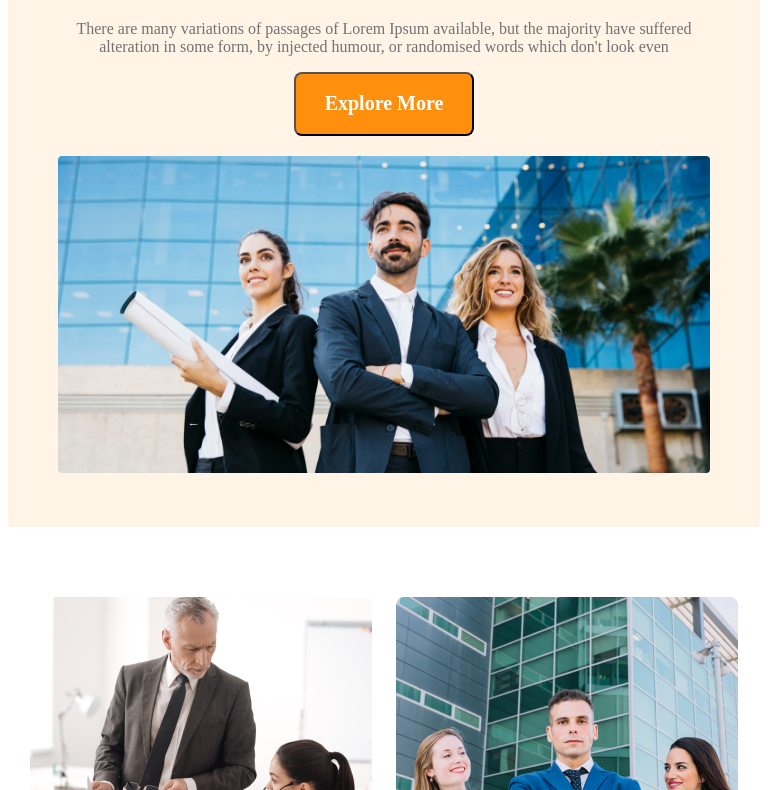
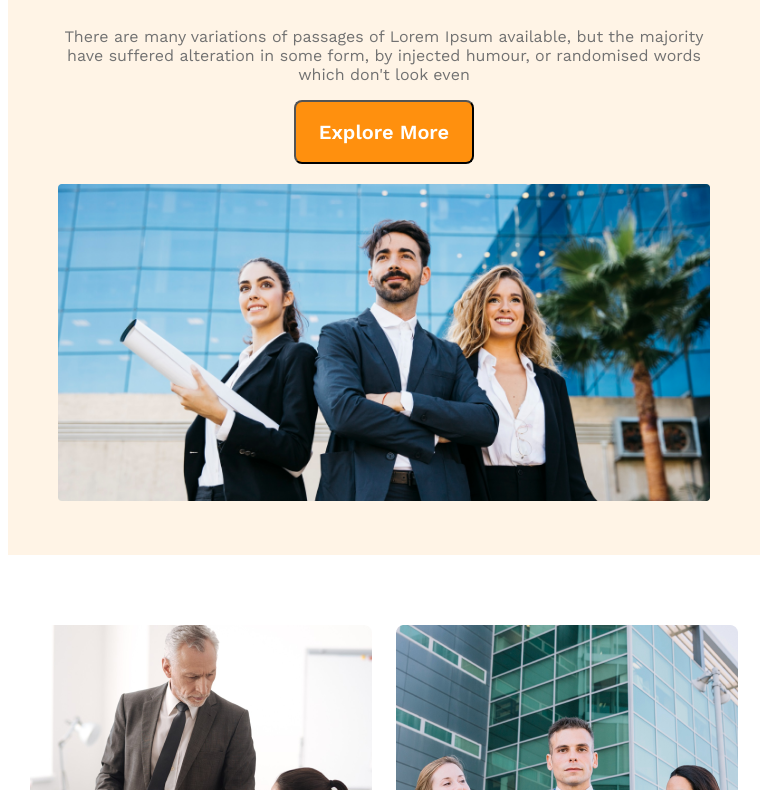
Before and after one commit to JoyTarafder/g3-architect-website, a plain HTML site: page index.html in a window 768 px wide. Shown: the part 533-1323 px from the top of the page. Drawn offline with nearby package versions, Linux system fonts and the light colour scheme.

Commit message:
Fix font import and remove extra padding in main section

```diff
--- a/style.css/g3_architect.css
+++ b/style.css/g3_architect.css
@@ -1,4 +1,4 @@
-<<<<<<< HEAD:Style.css/g3_architect.css
+
 /* Work Sans Font */
 @import url('https://fonts.googleapis.com/css2?family=Work+Sans:ital,wght@0,100..900;1,100..900&display=swap');
 
@@ -320,5 +320,4 @@ main {
         padding-right: 20px;
     }
 
->>>>>>> 52b8175fa8a113b64772a43bbd07c2aff495a8ff:style.css/g3_architect.css
 }
```
